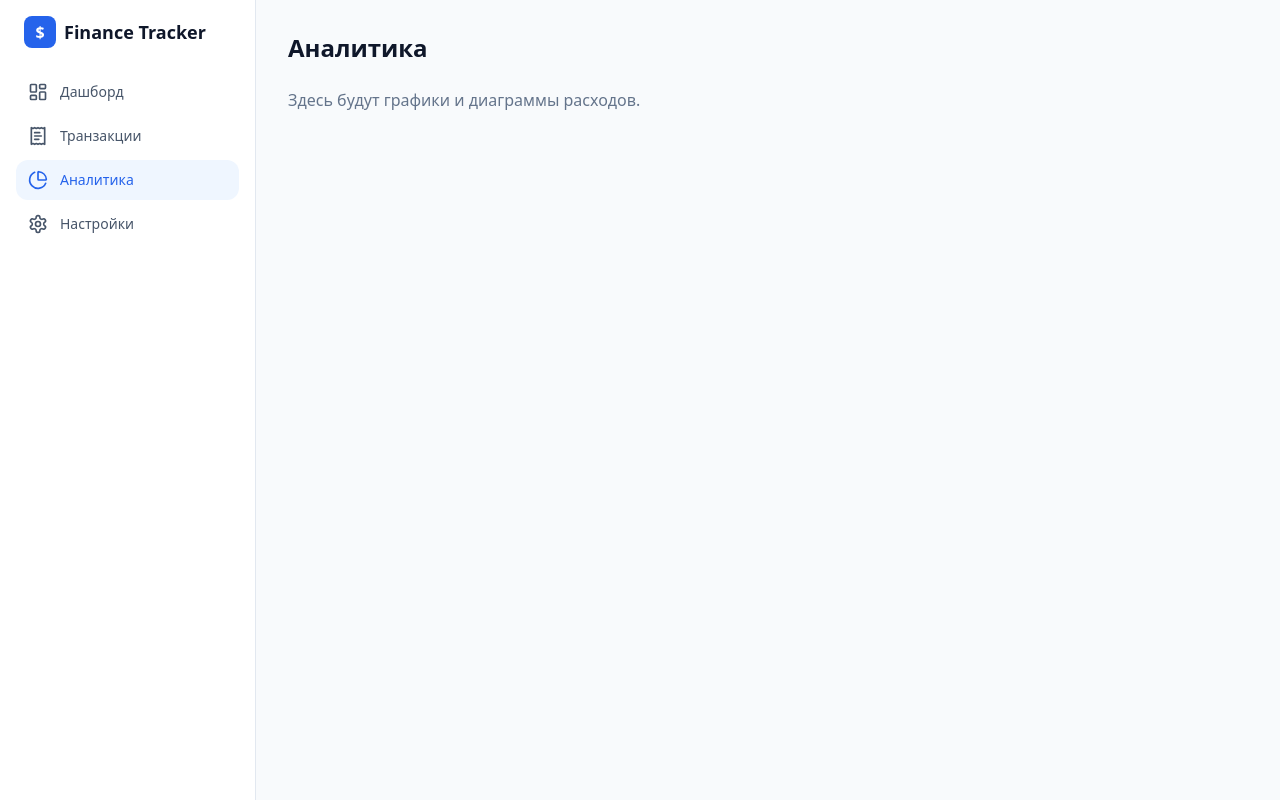
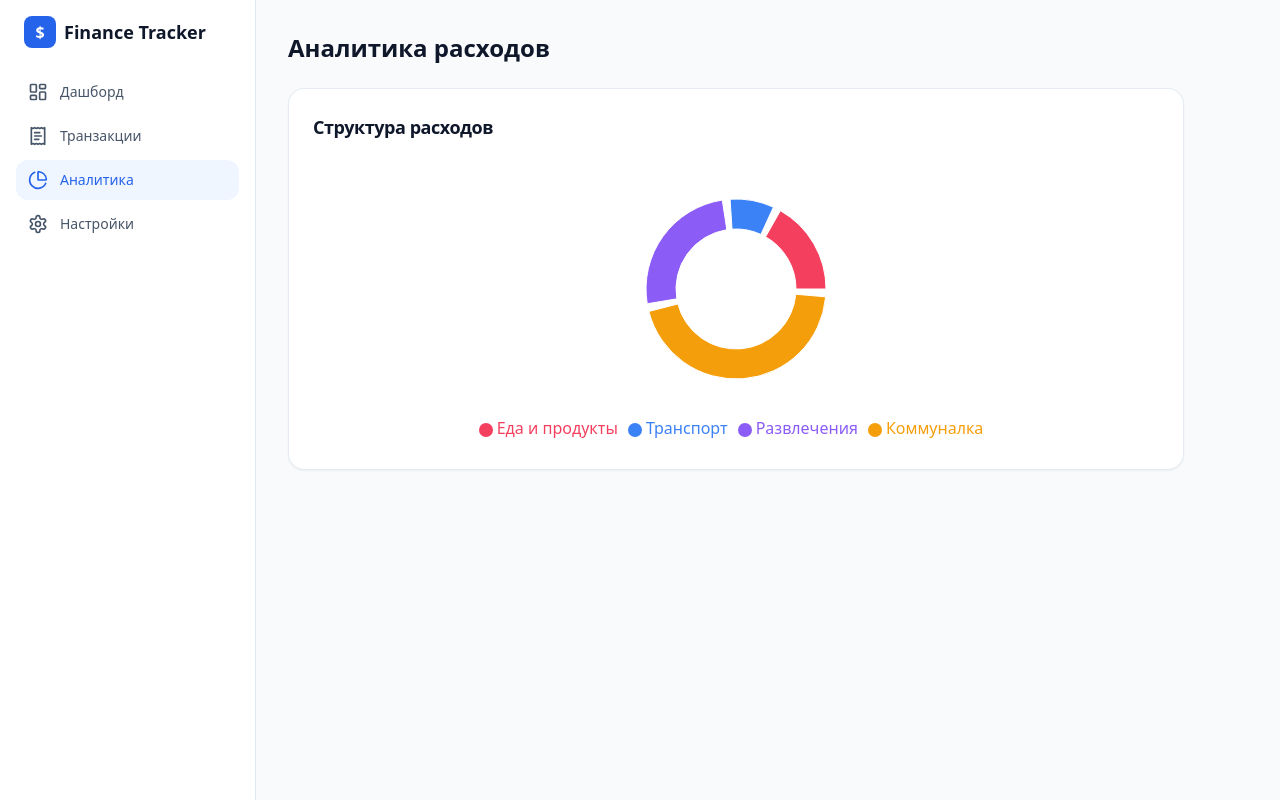
Before and after one commit to alijanovilkhom/finance-app, a React (Vite) app: page /analytics in a window 1280 px wide. Built offline with nearby package versions, Linux system fonts and the light colour scheme.

Commit message:
feat: добавлен компонент графика расходов ExpenseChart

```diff
--- /dev/null
+++ b/src/components/analytics/ExpenseChart.tsx
@@ -0,0 +1,88 @@
+import { PieChart, Pie, Cell, ResponsiveContainer, Tooltip, Legend } from 'recharts'
+import { Card, CardContent, CardHeader, CardTitle } from '@/components/ui/Card'
+import type { Transaction, Category } from '@/types/finance'
+
+interface ExpenseChartProps {
+  transactions: Transaction[]
+}
+
+const CATEGORY_NAMES: Record<Category, string> = {
+  salary: 'Зарплата',
+  freelance: 'Фриланс',
+  investments: 'Инвестиции',
+  food: 'Еда и продукты',
+  transport: 'Транспорт',
+  housing: 'Коммуналка',
+  entertainment: 'Развлечения',
+  shopping: 'Покупки',
+  health: 'Здоровье',
+  other: 'Другое',
+}
+
+const COLORS = [
+  '#f43f5e', // rose
+  '#3b82f6', // blue
+  '#8b5cf6', // violet
+  '#f59e0b', // amber
+  '#10b981', // emerald
+  '#06b6d4', // cyan
+  '#ec4899', // pink
+]
+
+export const ExpenseChart = ({ transactions }: ExpenseChartProps) => {
+  // Фильтруем только расходы и группируем по категориям
+  const expenses = transactions.filter((tx) => tx.type === 'expense')
+
+  const categoryTotals = expenses.reduce((acc, tx) => {
+    acc[tx.category] = (acc[tx.category] || 0) + tx.amount
+    return acc
+  }, {} as Record<Category, number>)
+
+  const data = Object.entries(categoryTotals).map(([category, amount]) => ({
+    name: CATEGORY_NAMES[category as Category] || category,
+    value: amount,
+  }))
+
+  if (data.length === 0) {
+    return (
+      <Card className="p-8 text-center text-slate-500">
+        Нет данных о расходах для отображения
+      </Card>
+    )
+  }
+
+  return (
+    <Card>
+      <CardHeader>
+        <CardTitle className="text-lg font-bold text-slate-900 dark:text-slate-100">
+          Структура расходов
+        </CardTitle>
+      </CardHeader>
+      <CardContent>
+        <div className="h-72 w-full">
+          <ResponsiveContainer width="100%" height="100%">
+            <PieChart>
+              <Pie
+                data={data}
+                cx="50%"
+                cy="50%"
+                innerRadius={60}
+                outerRadius={90}
+                paddingAngle={5}
+                dataKey="value"
+              >
+                {data.map((_, index) => (
+                  <Cell key={`cell-${index}`} fill={COLORS[index % COLORS.length]} />
+                ))}
+              </Pie>
+              <Tooltip
+                formatter={(value: number) => [`${value.toLocaleString('ru-RU')} ₽`, 'Сумма']}
+              />
+              <Legend />
+            </PieChart>
+          </ResponsiveContainer>
+        </div>
+      </CardContent>
+    </Card>
+  )
+}
--- a/src/pages/src/pages/AnalyticsPage.tsx
+++ b/src/pages/src/pages/AnalyticsPage.tsx
@@ -1,10 +1,14 @@
+import { mockTransactions } from '@/data/mockData'
+import { ExpenseChart } from '@/components/analytics/ExpenseChart'
+
 export const AnalyticsPage = () => {
   return (
-      <div className="space-y-6">
+    <div className="space-y-6 max-w-4xl">
       <h1 className="text-2xl font-bold text-slate-900 dark:text-slate-100">
-          Аналитика
+        Аналитика расходов
       </h1>
-        <p className="text-slate-500">Здесь будут графики и диаграммы расходов.</p>
+
+      <ExpenseChart transactions={mockTransactions} />
     </div>
   )
 }
```
Lines whose indentation alone changed are shown as unchanged.
